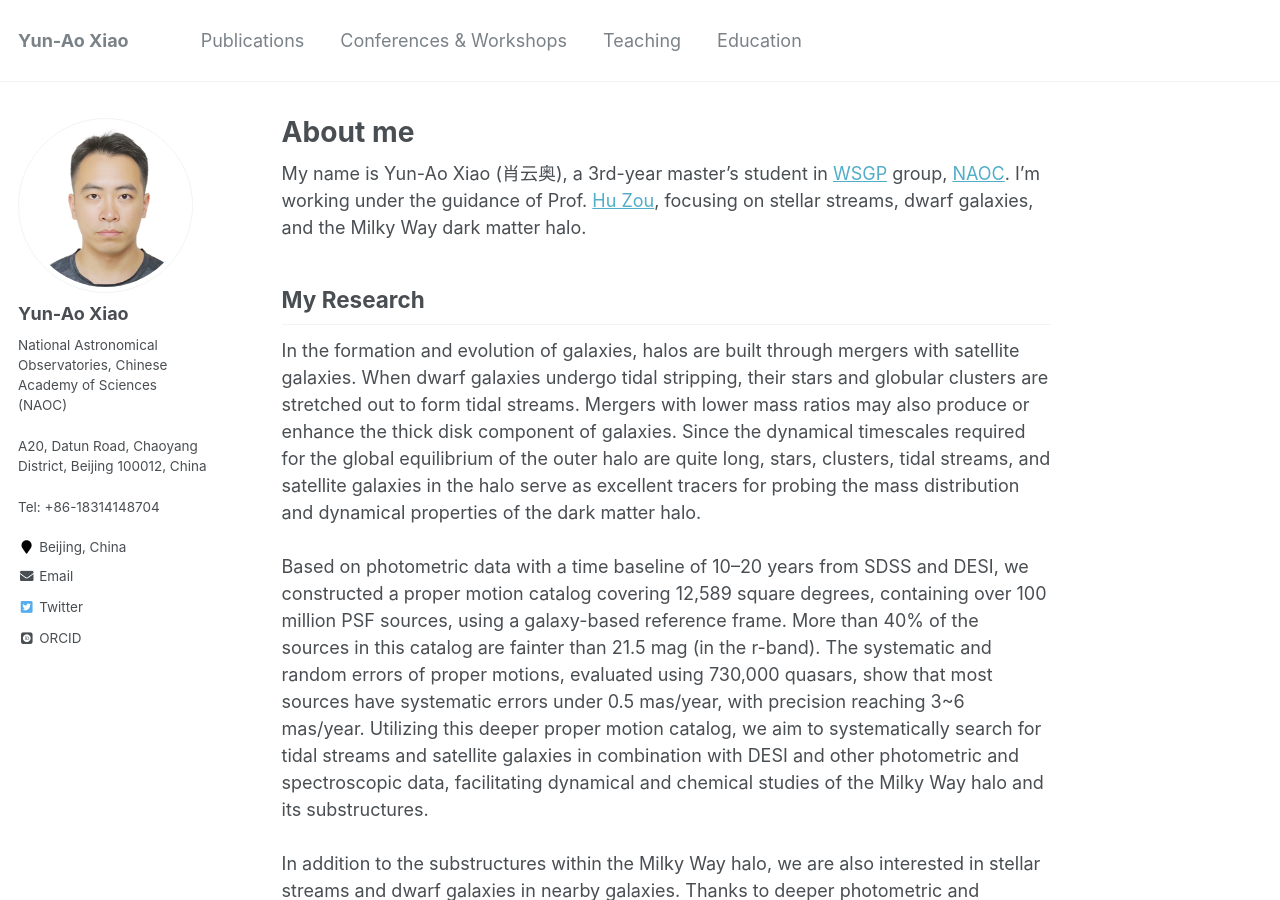
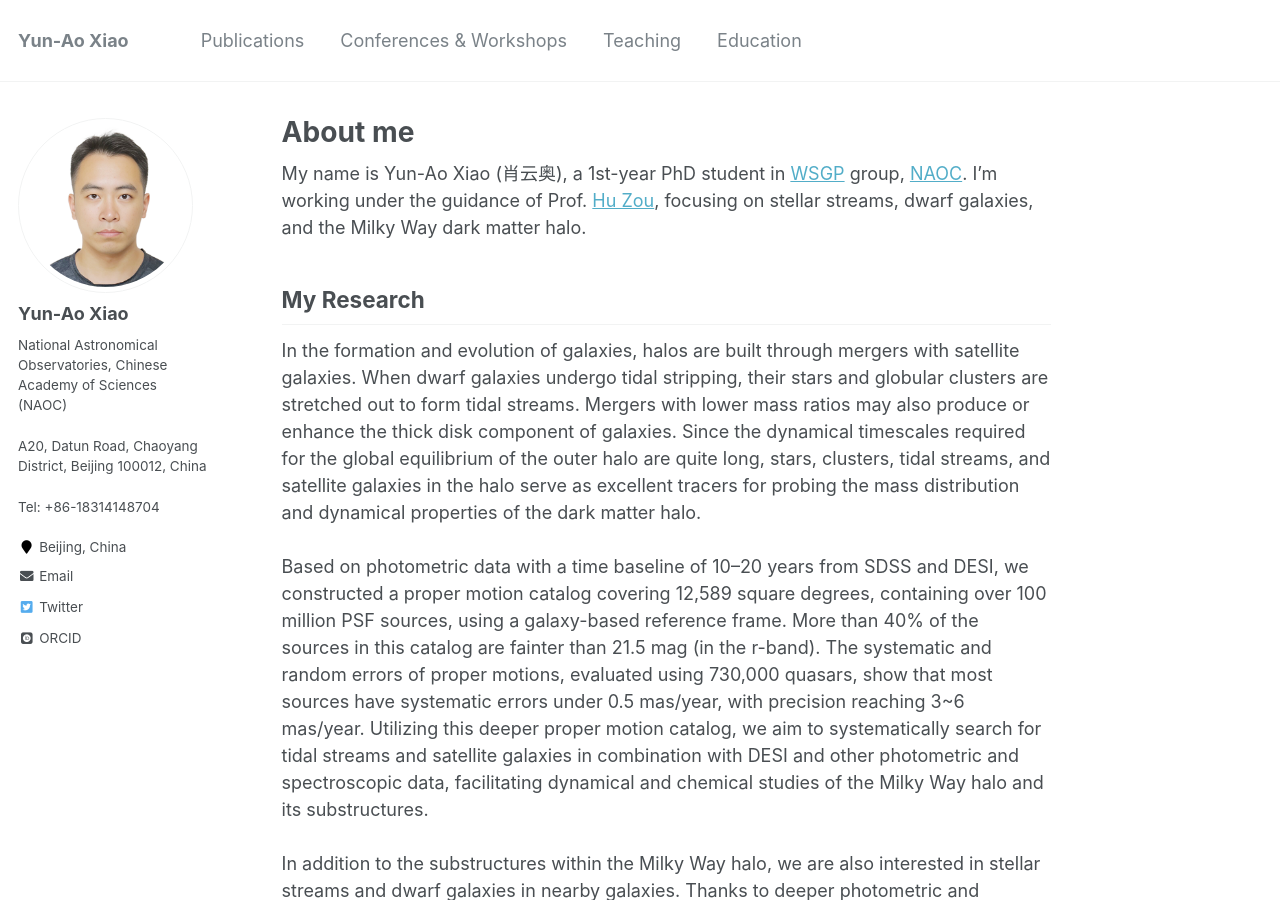
Before and after one commit to xiaoyunao/xiaoyunao.github.io, a Jekyll site: the page built from _pages/about.md, in a window 1280 px wide and 900 px high. Built offline with Jekyll 4.4.1, drawn with Linux system fonts in a browser that asks for light colours; some web fonts are replaced.

Commit message:
Update about.md

```diff
--- a/_pages/about.md
+++ b/_pages/about.md
@@ -8,7 +8,7 @@ redirect_from:
   - /about.html
 ---
 
-My name is Yun-Ao Xiao (肖云奥), a 3rd-year master's student in [WSGP](http://groups.bao.ac.cn/wsgp/) group, [NAOC](http://www.nao.cas.cn/). I'm working under the guidance of Prof. [Hu Zou](http://www.bao.ac.cn/nrc/zg/202208/t20220830_6506002.html), focusing on stellar streams, dwarf galaxies, and the Milky Way dark matter halo.
+My name is Yun-Ao Xiao (肖云奥), a 1st-year PhD student in [WSGP](http://groups.bao.ac.cn/wsgp/) group, [NAOC](http://www.nao.cas.cn/). I'm working under the guidance of Prof. [Hu Zou](http://www.bao.ac.cn/nrc/zg/202208/t20220830_6506002.html), focusing on stellar streams, dwarf galaxies, and the Milky Way dark matter halo.
 
 My Research
 ------
```
